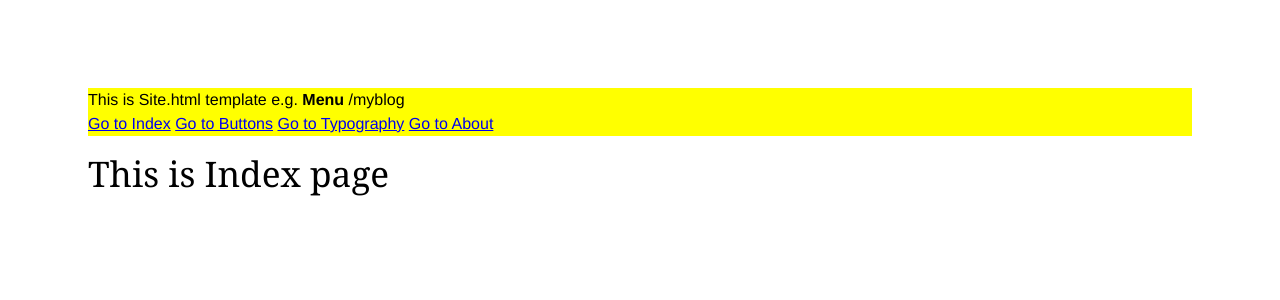
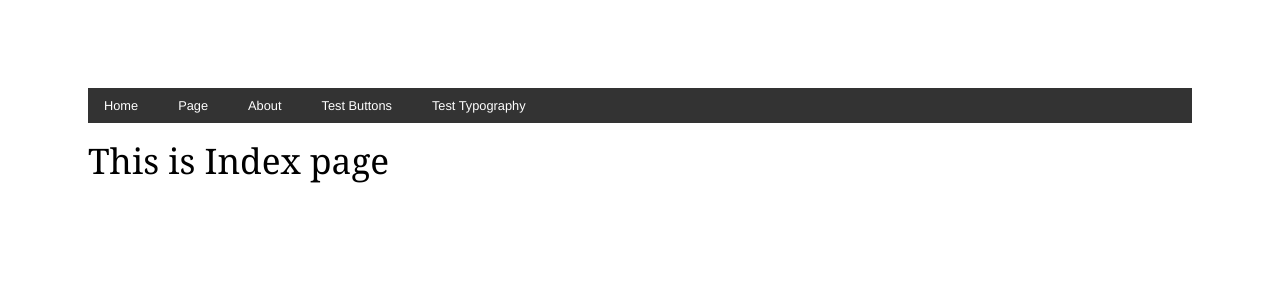
Before and after one commit to Miapit/myblog, a Jekyll site: the page built from index.html, in a window 1280 px wide. Shown: the top 300 px of the page. Built offline with Jekyll 4.4.1, drawn with Linux system fonts in a browser that asks for light colours; nearby versions of some CDN libraries.

Commit message:
Update navigation styles and links

```diff
--- a/_layouts/site.html
+++ b/_layouts/site.html
@@ -9,21 +9,29 @@
     <link rel="stylesheet" href="{{site.baseurl}}/css/typography.css">
     <link rel="stylesheet" href="{{site.baseurl}}/css/buttons.css">
     <link rel="stylesheet" href="{{site.baseurl}}/css/styles.css">
+    <link rel="stylesheet" href="{{site.baseurl}}/css/navigation.css">
 
 
 </head>
 
 <body>
-    <div class="wrapper">
-        This is Site.html template
-        e.g. <b>Menu</b>
-        {{site.baseurl}}
-        <br />
-        <a href="{{site.baseurl}}/">Go to Index</a>
-        <a href="{{site.baseurl}}/test-buttons/">Go to Buttons</a>
-        <a href="{{site.baseurl}}/test-typography/">Go to Typography</a>
-        <a href="{{site.baseurl}}/myAbout/">Go to About</a>
-    </div>
+        <div class="page">
+            <header>
+                <nav class="main">
+                    <ul>
+                        <li><a href="{{site.baseurl}}/">Home</a></li>
+                        <li><a href="{{site.baseurl}}/test-buttons/">Page</a>
+                            <ul>
+                                <li><a href="#">Sub Page</a></li>
+                            </ul>
+                        </li>
+                        <li><a href="{{site.baseurl}}/About/">About</a></li>
+                        <li><a href="{{site.baseurl}}/test-buttons/">Test Buttons</a></li>
+                        <li><a href="{{site.baseurl}}/test-typography/">Test Typography</a></li>
+                    </ul>
+                </nav>
+            </header>
+        </div>
     {{content}}
 </body>
 
--- /dev/null
+++ b/css/navigation.css
@@ -0,0 +1,112 @@
+nav {
+    display: flex;
+}
+
+nav.main {
+    background: #333
+}
+
+nav.main ul {
+    background: #333;
+    padding: 0rem;
+    margin: 0rem;
+    ;
+}
+
+nav.main>ul {
+    display: flex;
+}
+
+nav ul ul {
+    /* display: none; */
+    opacity: 0;
+    pointer-events: none;
+    position: absolute;
+    width: 12rem;
+    transition: opacity 0.3s ease-out, transform 0.2s ease-in;
+    transform: translateY(2rem)
+}
+
+nav.main>ul>li>ul {
+    top: 100%;
+    left: -0.5rem;
+}
+
+nav.main>ul>li>ul>li>ul {
+    top: -0.5rem;
+    left: inherit;
+    right: 100%;
+}
+
+nav.main li {
+    display: block;
+    list-style: none outside;
+    position: relative;
+}
+
+nav.main>ul>li:not(:last-child) {
+    padding-right: 0.5rem;
+}
+
+nav.main>ul ul li:not(:last-child) {
+    padding-bottom: 0.5rem;
+}
+
+nav.main a {
+    display: block;
+    padding: 0.5rem 1rem;
+    background: #333;
+    color: #fff;
+    text-decoration: none;
+    font-size: 0.8rem;
+    /* border-radius: 0.3rem; */
+}
+
+nav.main li:hover>a, nav.main a:hover {
+    background: #E9E9E9;
+    color: #333;
+}
+
+#main-nav-toggle {
+    display: none;
+}
+
+@media only screen and (max-width: 800px) {
+    nav.main {
+        display: none;
+    }
+    nav.main>ul {
+        /* flex-direction: column; */
+        display: block;
+    }
+    /* nav.main ul ul {
+        opacity: 1;
+        pointer-events: inherit;
+        width: auto;
+        position: static;
+        transform: translate(0, 0);
+        padding: 0.5rem 0 0.5rem 0.5rem
+    }
+    nav.main ul ul a {
+        background-color: #ccc;
+        color: #000;
+    } */
+    nav.main>ul>li:not(:last-child) {
+        padding: 0 0 0.5rem 0;
+    }
+    #main-nav-toggle:checked+header nav.main {
+        display: block;
+        flex: 1 0 100%;
+    }
+}
+
+@media only screen and (min-width: 800px) {
+    #toggle {
+        display: none;
+    }
+    nav.main li:hover>ul {
+        opacity: 1;
+        pointer-events: inherit;
+        transform: translateY(0);
+    }
+}
--- a/css/styles.css
+++ b/css/styles.css
@@ -2,7 +2,3 @@ body {
     /* background-color: aqua; */
     padding: 5em;
 }
-
-.wrapper {
-    background-color: yellow;
-}
--- a/index.html
+++ b/index.html
@@ -4,4 +4,5 @@ layout: site
 
 <h1>
     This is Index page
+
 </h1>
```
Also changed, not shown: About.html (added, +11 -0 lines), myAbout.html (deleted, +0 -7 lines), Images/screencapture-wp-themes-2018-10-24-14_58_30.png (added), Images/screencapture-wp-themes-2018-10-24-15_00_58.png (added), Images/screencapture-wp-themes-twentyeleven-2018-10-24-14_58_08.png (added).
